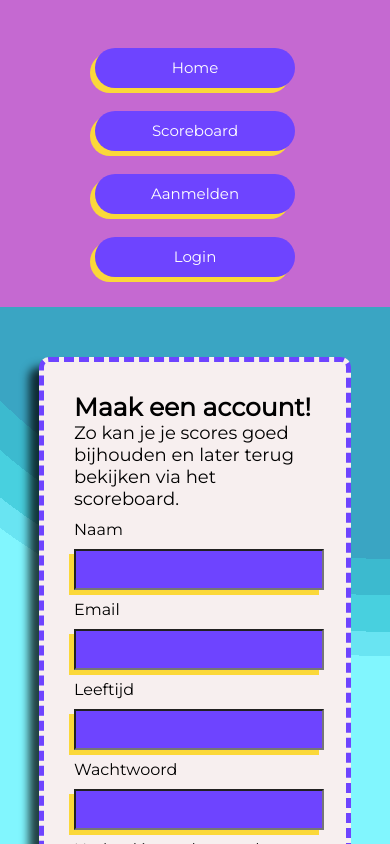
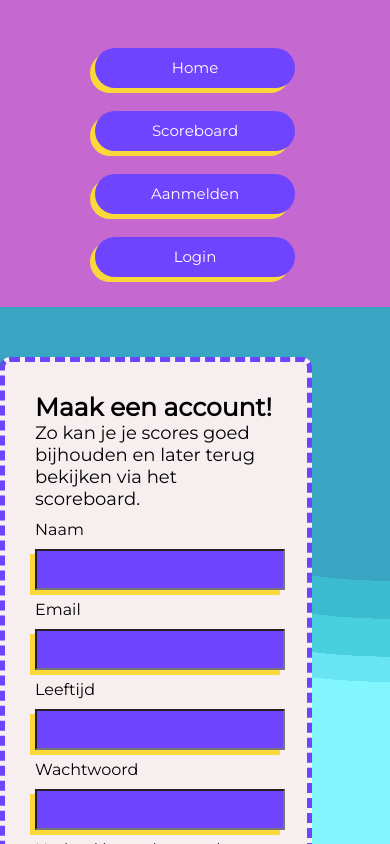
Before and after one commit to Thijs209/ipmedt4-react, a React (Create React App) app: page /register in a window 390 px wide. Shown: the top 844 px of the page. Built offline with nearby package versions, Linux system fonts and the light colour scheme.

Commit message:
css fixes

```diff
--- a/src/Home.css
+++ b/src/Home.css
@@ -69,7 +69,7 @@ body{
     font-family: 'MontserratBold', Fallback, sans-serif;
     font-weight: 800;
     font-size: 280%;
-    color: #53e481;
+    color: #5ef38c;
     -webkit-text-stroke: 3px #01361375;
     display: flex;
     justify-content: center;
@@ -199,10 +199,9 @@ body{
 /* ------ Grid stuff ------- */
 .section__grid{
     display: grid;
-    grid-template-columns: 1fr;
-    grid-template-rows: 0.1fr 0.1fr 1fr 1fr 1fr 1fr;
     grid-column-gap: 1rem;
     grid-row-gap: 1rem;
+    align-items: center;
 }
 
 .h1_grid1{
--- a/src/Notifications.css
+++ b/src/Notifications.css
@@ -15,6 +15,7 @@ html{
     border:solid 3px #6e44ff;
     box-shadow: -0.6rem 0.6rem 0 #fbd83a;
     position: relative;
+    margin-bottom: 10rem;
 }
 .notificationsForm__h1{
     text-align: center;
@@ -170,21 +171,6 @@ html{
 
 }
 
-/* .notificationsForm__closeButton:before, .notificationsForm__closeButton:after {
-    position: absolute;
-    left: 15px;
-    content: ' ';
-    height: 33px;
-    width: 2px;
-    background-color: #333;
-  }
-  .notificationsForm__closeButton:before {
-    transform: rotate(45deg);
-  }
-  .notificationsForm__closeButton:after {
-    transform: rotate(-45deg);
-  } */
-
 @media only screen and (max-width: 1000px) {
     .notificationsForm__closeButton{
         width: 4rem;
--- a/src/Scoreboard.css
+++ b/src/Scoreboard.css
@@ -20,7 +20,7 @@
     width: fit-content;
     margin: auto;
     box-shadow: -0.6rem 0.6rem 0 #fbd83a;
-    margin-bottom: 5rem;
+    margin-bottom: 10rem;
 }
 
 .scoreboard__section{
--- a/src/auth/Profile.css
+++ b/src/auth/Profile.css
@@ -1,5 +1,6 @@
 .profile__article{
     margin: auto;
+    margin-bottom: 10rem;
 }
 
 .articleSection{
--- a/src/auth/Register.css
+++ b/src/auth/Register.css
@@ -1,6 +1,12 @@
+.register__article{
+    display: flex;
+    align-items: center;
+    justify-content: center;
+    height: 80vh;
+}
+
 .register__form{
     width: 80vw;
-    margin: 5rem auto 5rem auto;
     display: grid;
     grid-template-columns: 1fr 1fr;
     grid-template-rows: 1fr 1fr 1fr 1fr;
@@ -11,6 +17,7 @@
     padding: 2rem;
     box-shadow: -1rem 1rem 1rem 0 rgba(0,0,0,0.75);
     background-color: rgb(247, 239, 239);
+    margin-bottom: 5rem;
 }
 
 .register__form__login{
@@ -177,6 +184,11 @@
 
 
 @media only screen and (max-width: 800px) {
+
+    .register__article{
+        height: 100vh;
+    }
+
     .register__naam{
         grid-area: 1 / 2 / 2 / 3;
     }
--- a/src/auth/Register.js
+++ b/src/auth/Register.js
@@ -52,6 +52,7 @@ function Register () {
         )
     } else {
         return (
+            <article className='register__article'>
                 <form className="register__form" onSubmit={registerSubmit}>
                     <section className="register__section register__titel">
                         <h1>Maak een account!</h1>
@@ -94,6 +95,7 @@ function Register () {
                         <a className="register__section__changeText" href="/login">Heb je al een account? Klik hier om in te loggen</a>
                     </section>
                 </form>
+            </article>
         );
     }
 }
```
Lines whose indentation alone changed are shown as unchanged.
